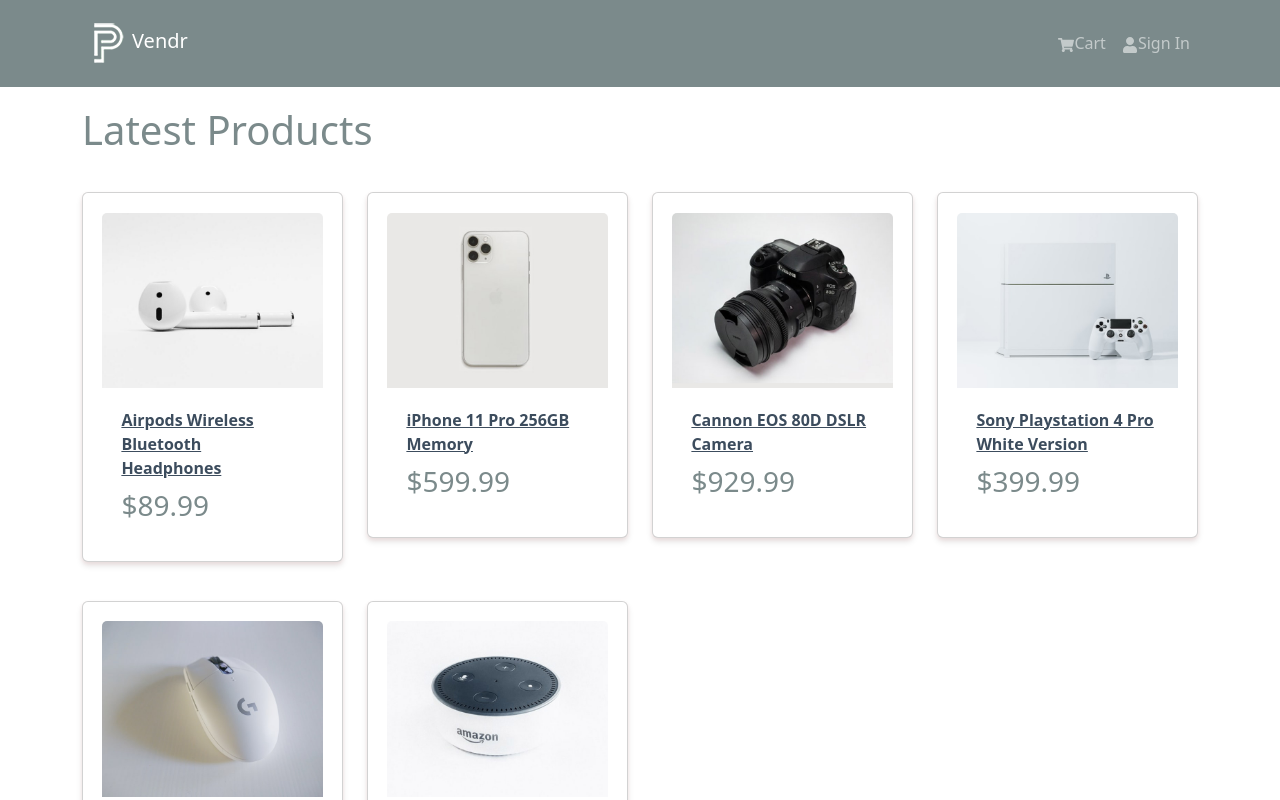
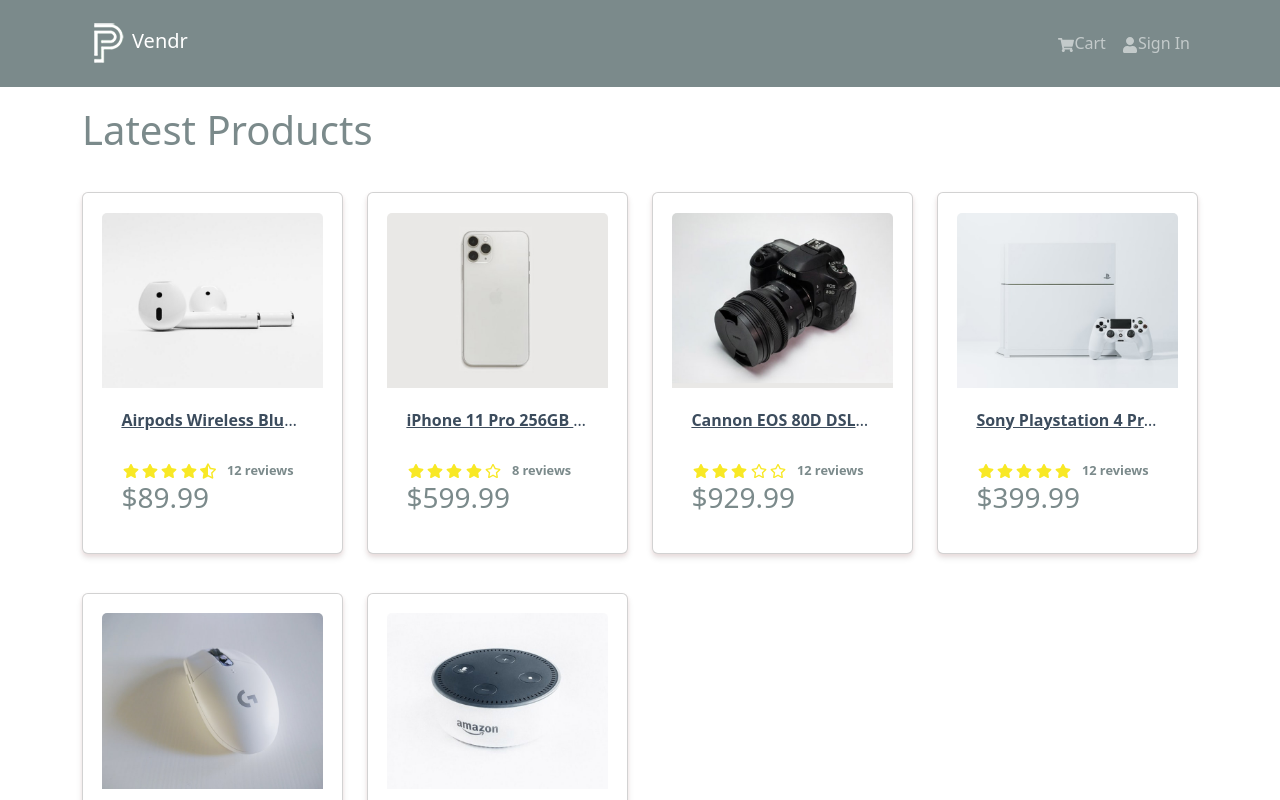
Before and after one commit to sen0mar/mern-ecommerce, a React (Vite) app in the folder frontend/: page / in a window 1280 px wide. Shown: the top 800 px of the page. Built offline with nearby package versions, Linux system fonts and the light colour scheme.

Commit message:
Add rating component

```diff
--- a/frontend/src/components/Product.jsx
+++ b/frontend/src/components/Product.jsx
@@ -1,5 +1,6 @@
 import { Card, CardText } from "react-bootstrap";
 import { Link } from "react-router-dom";
+import Rating from "./Rating";
 
 const Product = ({ product }) => {
   return (
@@ -10,10 +11,17 @@
 
       <Card.Body>
         <Link to={`/product/${product._id}`}>
-          <Card.Title as="div">
+          <Card.Title as="div" className="product-title">
             <strong>{product.name}</strong>
           </Card.Title>
         </Link>
+
+        <Card.Text as="div">
+          <Rating
+            value={product.rating}
+            text={`${product.numReviews} reviews`}
+          />
+        </Card.Text>
 
         <CardText as="h3">${product.price}</CardText>
       </Card.Body>
--- /dev/null
+++ b/frontend/src/components/Rating.jsx
@@ -0,0 +1,61 @@
+import { FaStar, FaStarHalfAlt, FaRegStar } from "react-icons/fa";
+
+const Rating = ({ value, text }) => {
+  return (
+    <div className="rating">
+      <span>
+        {value >= 1 ? (
+          <FaStar />
+        ) : value >= 0.5 ? (
+          <FaStarHalfAlt />
+        ) : (
+          <FaRegStar />
+        )}
+      </span>
+
+      <span>
+        {value >= 2 ? (
+          <FaStar />
+        ) : value >= 1.5 ? (
+          <FaStarHalfAlt />
+        ) : (
+          <FaRegStar />
+        )}
+      </span>
+
+      <span>
+        {value >= 3 ? (
+          <FaStar />
+        ) : value >= 2.5 ? (
+          <FaStarHalfAlt />
+        ) : (
+          <FaRegStar />
+        )}
+      </span>
+
+      <span>
+        {value >= 4 ? (
+          <FaStar />
+        ) : value >= 3.5 ? (
+          <FaStarHalfAlt />
+        ) : (
+          <FaRegStar />
+        )}
+      </span>
+
+      <span>
+        {value >= 5 ? (
+          <FaStar />
+        ) : value >= 4.5 ? (
+          <FaStarHalfAlt />
+        ) : (
+          <FaRegStar />
+        )}
+      </span>
+
+      <span className="rating-text">{text && text}</span>
+    </div>
+  );
+};
+
+export default Rating;
```
